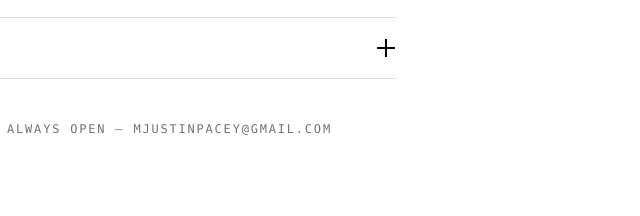
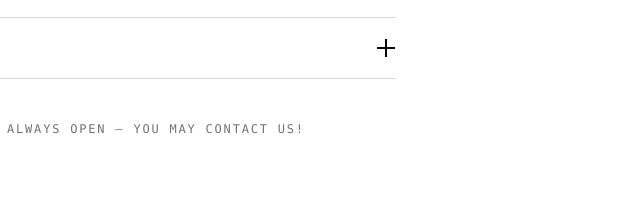
Before and after one commit to v1sionbusiness/indulgeplayasclub, a plain HTML site: page index.html in a window 1280 px wide. Shown: the part 9353-9569 px from the top of the page, 404-1044 px from the left. Drawn offline with Linux system fonts and the light colour scheme.

Commit message:
fixed index.html
removed email address

```diff
--- a/index.html
+++ b/index.html
@@ -767,7 +767,7 @@ button{font:inherit;color:inherit;background:none;border:none;cursor:pointer}
       </details>
     </div>
 
-    <p class="faq-outro reveal-sm">SOMETHING ELSE ON YOUR MIND? THE INBOX IS ALWAYS OPEN — MJUSTINPACEY@GMAIL.COM</p>
+    <p class="faq-outro reveal-sm">SOMETHING ELSE ON YOUR MIND? THE INBOX IS ALWAYS OPEN — YOU MAY CONTACT US!</p>
   </div>
 </section>
 <section class="contact" id="contact">
```
